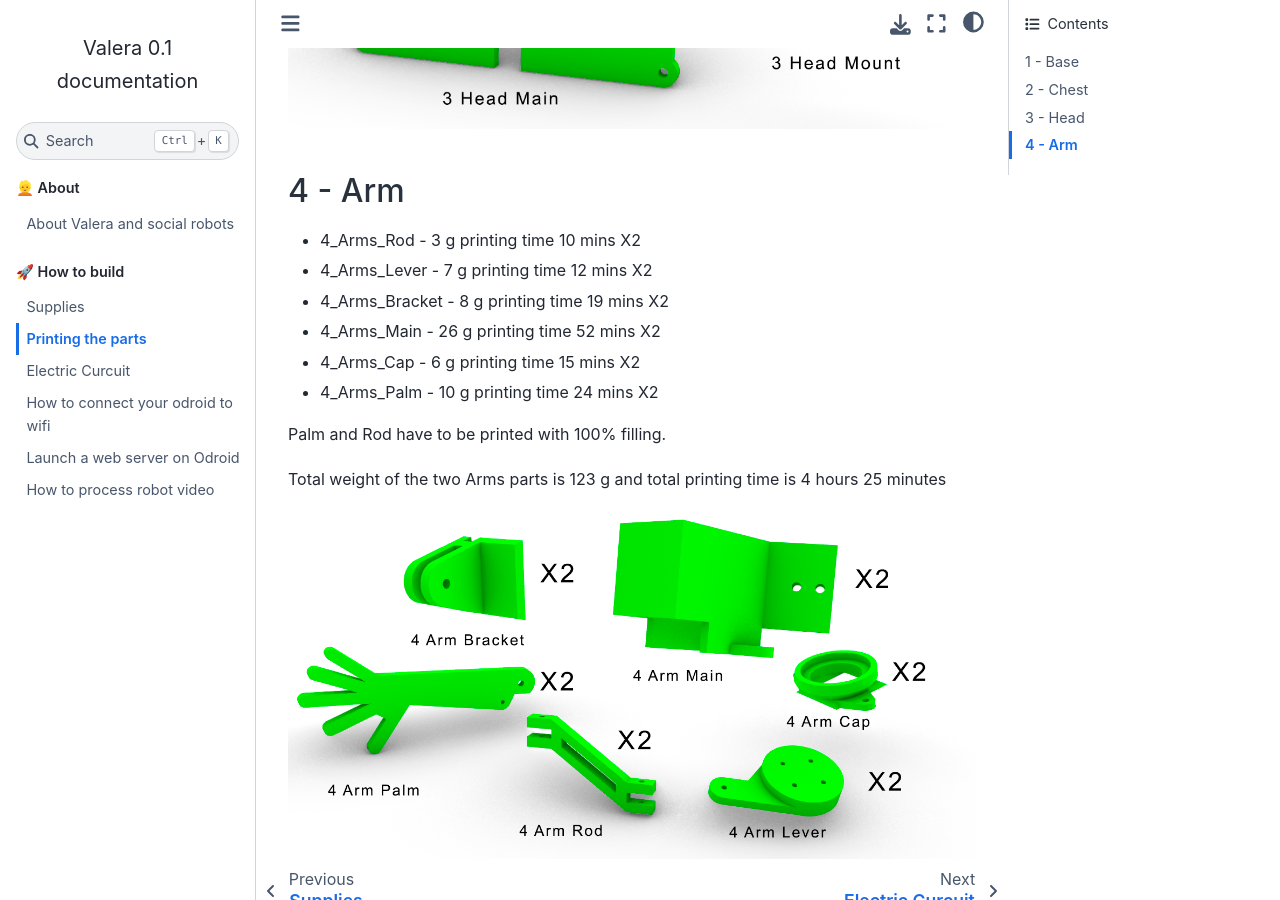
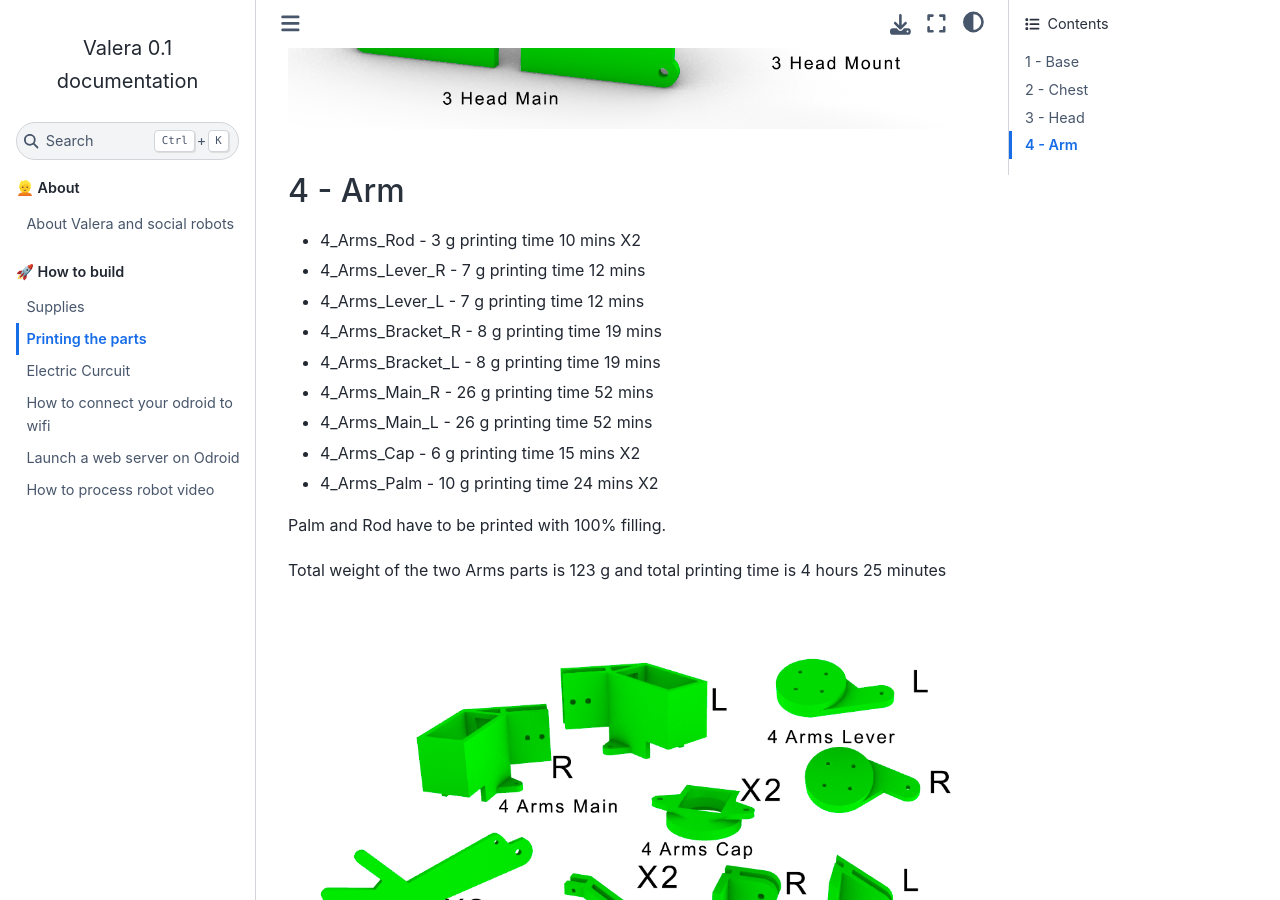
Before and after one commit to goodlancer-org/valera, a Sphinx documentation site: the page built from docs/3dprint.rst, in a window 1280 px wide and 900 px high, scrolled down 2522 px. Built offline with Sphinx 7.4.7 and the Sphinx Book theme 1.1.4, drawn with Linux system fonts in a browser that asks for light colours; a script that is not in the unit is left out.

Commit message:
Added parts for left and right hands separately

```diff
--- a/docs/3dprint.rst
+++ b/docs/3dprint.rst
@@ -65,9 +65,12 @@ Total weight of the Head parts is 73 g and total printing time is 1 hours 40 min
 --------------------------------
 
 * 4_Arms_Rod - 3 g printing time 10 mins X2
-* 4_Arms_Lever - 7 g printing time 12 mins X2
-* 4_Arms_Bracket - 8 g printing time 19 mins X2
-* 4_Arms_Main - 26 g printing time 52 mins X2
+* 4_Arms_Lever_R - 7 g printing time 12 mins
+* 4_Arms_Lever_L - 7 g printing time 12 mins
+* 4_Arms_Bracket_R - 8 g printing time 19 mins
+* 4_Arms_Bracket_L - 8 g printing time 19 mins
+* 4_Arms_Main_R - 26 g printing time 52 mins
+* 4_Arms_Main_L - 26 g printing time 52 mins
 * 4_Arms_Cap - 6 g printing time 15 mins X2
 * 4_Arms_Palm - 10 g printing time 24 mins X2
 
```
Also changed, not shown: docs/images/3dprint/ValeraArms3d.png, 18 other files.
